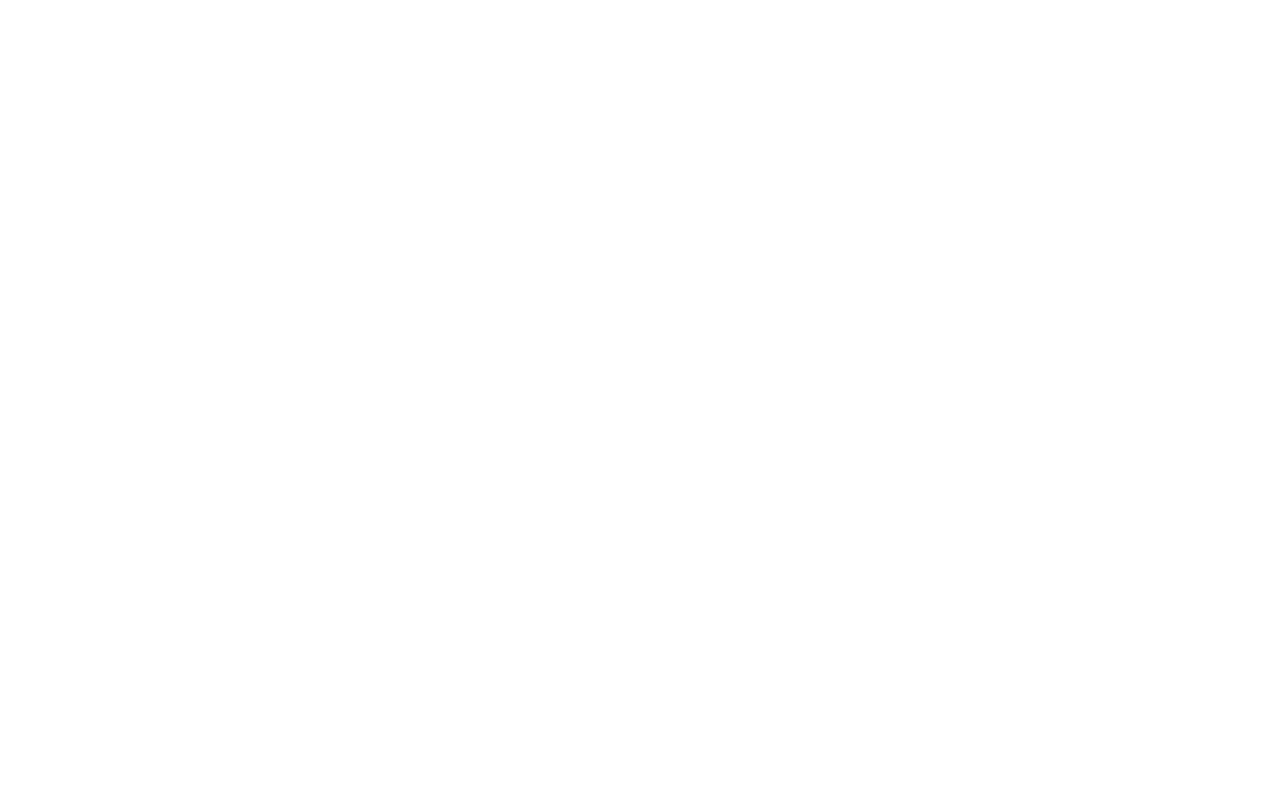
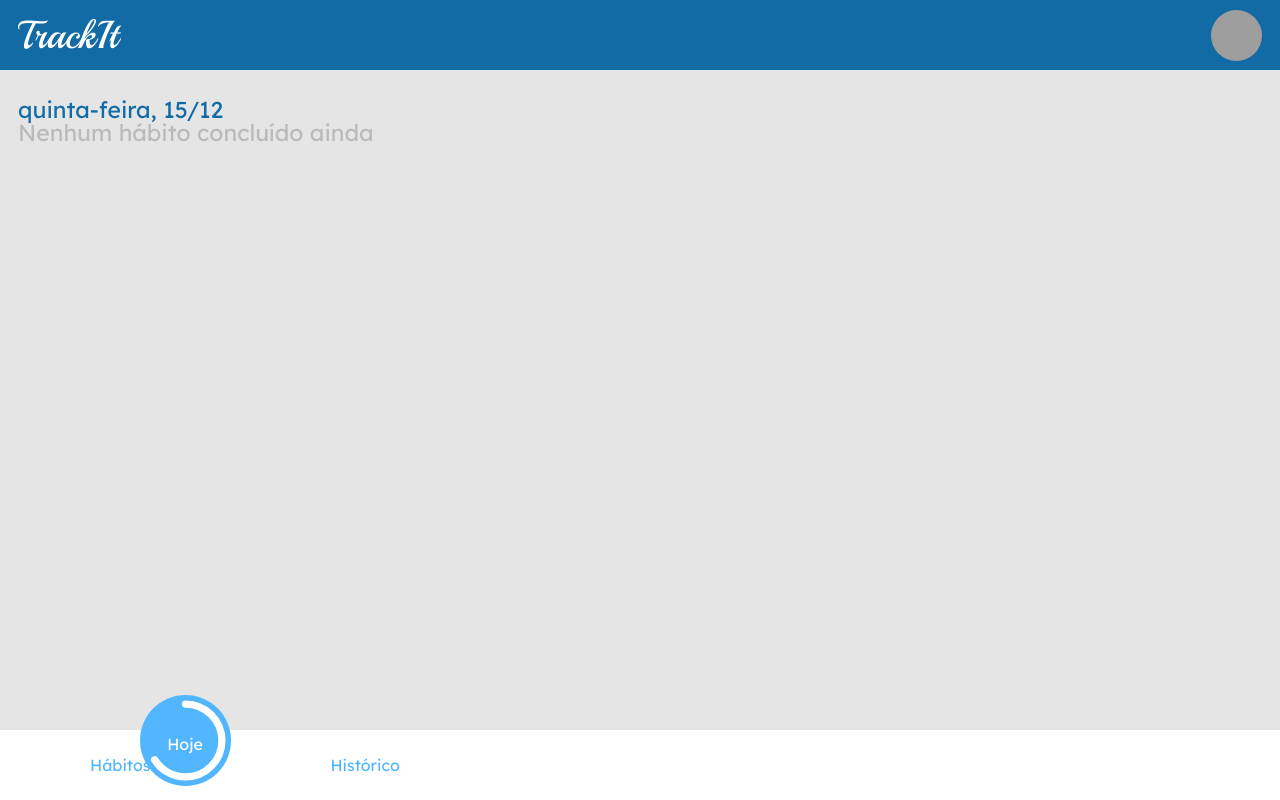
Before and after one commit to ttelmo1/projeto11-trackit, a React (Create React App) app: page /hoje in a window 1280 px wide. Before the commit this address had no page. Built offline with nearby package versions, Linux system fonts and the light colour scheme; grey boxes are pictures that could not be loaded.

Commit message:
Pagina de hoje

```diff
--- a/package.json
+++ b/package.json
@@ -7,6 +7,7 @@
     "@testing-library/react": "^13.4.0",
     "@testing-library/user-event": "^13.5.0",
     "axios": "^1.2.1",
+    "dayjs": "^1.11.7",
     "localforage": "^1.10.0",
     "match-sorter": "^6.3.1",
     "react": "^18.2.0",
--- a/src/App.js
+++ b/src/App.js
@@ -3,7 +3,9 @@
 import HabitsPage from "./components/HabitsPage";
 import LoginPage from "./components/LoginPage";
 import SignupPage from "./components/SignupPage";
+import TodayPage from "./components/TodayPage";
 import { GlobalStyle } from "./GlobalStyle";
+import HabitsProvider from "./Providers/HabitsProvider";
 import { UserContext, UserProvider } from "./Providers/UserProvider";
 
 
@@ -14,13 +16,15 @@
     <BrowserRouter>
       <GlobalStyle />
       <UserProvider>
-        <Routes>
-          <Route path="/" element={<LoginPage/>} />
-          <Route path="/cadastro" element={<SignupPage />} />
-          <Route path="/habitos" element={<HabitsPage/>} />
-          {/* <Route path="hoje" element={<TodayPage token={token}/>} /> */}
-          {/* <Route path="historico" element={<HistoryPage token={token}/>}/> */}
-        </Routes>
+        <HabitsProvider>
+          <Routes>
+            <Route path="/" element={<LoginPage />} />
+            <Route path="/cadastro" element={<SignupPage />} />
+            <Route path="/habitos" element={<HabitsPage />} />
+            <Route path="hoje" element={<TodayPage />} />
+            {/* <Route path="historico" element={<HistoryPage token={token}/>}/> */}
+          </Routes>
+        </HabitsProvider>
       </UserProvider>
     </BrowserRouter>
   );
--- a/src/Providers/HabitsProvider.js
+++ b/src/Providers/HabitsProvider.js
@@ -1,5 +1,5 @@
 import axios from "axios";
-import { useContext, useEffect } from "react";
+import { createContext, useContext, useEffect, useState } from "react";
 import { UserContext } from "./UserProvider";
 
 
--- a/src/components/HabitForm.js
+++ b/src/components/HabitForm.js
@@ -8,7 +8,6 @@
 export default function HabitForm(props) {
     const {setFormOpen, setHasHabitExcluded} = props;
     const { currentUser: { token } } = useContext(UserContext);
-
     const [habit, setHabit] = useState({ name: "", days: [] });
 
     function clickCheckbox(a) {
@@ -25,10 +24,6 @@
 
 
     async function saveHabit (habit) {
-        if(habit.name === ""){
-            alert("Digite o nome do hábito")
-            return;
-        }
         if(habit.days.length === 0){
             alert("Selecione pelo menos um dia da semana")
             return;
--- a/src/components/LoginPage.js
+++ b/src/components/LoginPage.js
@@ -17,7 +17,7 @@
         const isLogged = await login(loginInfo);
         // setIsLoading(false);
 
-        isLogged && navigate('/habitos');
+        isLogged && navigate('/hoje');
       };
 
     return (
--- /dev/null
+++ b/src/components/TodayHabit.js
@@ -0,0 +1,72 @@
+import { useContext } from "react";
+import { HabitsContext } from "../Providers/HabitsProvider";
+import { Checkbox } from "react-ionicons";
+import styled from "styled-components";
+
+export default function TodayHabit({todayHabit: { id, name , done , currentSequence, highestSequence }}){
+
+    const { checkHabit, uncheckHabit } = useContext(HabitsContext);
+    console.log(id, name, done, currentSequence, highestSequence)
+
+    async function toggleHabit(){
+        if(done){
+            uncheckHabit(id);
+        }
+        else{
+           checkHabit(id);
+        }
+    }
+
+    return(
+        <TodayHabitContainer>
+            <StyledHabitInfo done={done}>
+                <h2>{name}</h2>
+                <p>Sequência atual: <span>{currentSequence} dias</span></p>
+                <p>Seu recorde: <span>{highestSequence} dias</span></p>
+            </StyledHabitInfo>
+            <Checkbox
+                color = {done? "#8FC549" : "#EBEBEB"}
+                height = "69px"
+                width = "69px"
+                onClick = {toggleHabit}
+                style = {{cursor: "pointer"}}
+            />
+        </TodayHabitContainer>
+    )
+
+
+}
+
+const TodayHabitContainer = styled.div`
+    width: 100%;
+    display: flex;
+    justify-content: space-around;
+
+    min-width: 340px;
+    border-radius: 5px;
+    background-color: #fff;
+`;
+
+const StyledHabitInfo = styled.div`
+    display: flex;
+    flex-direction: column;
+    margin-top: 10px;
+    h2 {
+        font-size: 20px;
+        font-weight: 400;
+        color : #666666;
+        font-family: "Lexend Deca", sans-serif;
+        margin-bottom: 7px;
+    }
+
+    p {
+        font-size: 13px;
+        color: #666666;
+        font-family: "Lexend Deca", sans-serif;
+    }
+
+
+    p > span {
+        color: ${props => props.done? "#8FC549" : "#666666"};
+    }
+`;
--- a/src/components/TodayPage.js
+++ b/src/components/TodayPage.js
@@ -0,0 +1,70 @@
+import { useContext } from "react";
+import styled from "styled-components";
+import TopBar from "./TopBar";
+import { HabitsContext } from "../Providers/HabitsProvider";
+import Footer from "./Footer";
+import TodayHabit from "./TodayHabit";
+import dayjs from 'dayjs';
+import 'dayjs/locale/pt-br';
+
+
+export default function TodayPage(){
+    const { todayHabits } = useContext(HabitsContext);
+    console.log(todayHabits)
+
+    let now = dayjs().locale('pt-br').format('dddd, DD/MM');
+
+    return (
+        <TodayContainer>
+            <TopBar />
+            <HeaderContainer>
+                <h2>{now}</h2>
+                <p>{todayHabits.length === 0 ? 'Nenhum hábito concluído ainda' : `${60} dos hábitos`}</p>
+            </HeaderContainer>
+            <HabitContainer>
+                {todayHabits.map((todayHabit, index) => <TodayHabit todayHabit={todayHabit} key={index} />)}
+            </HabitContainer>
+            <Footer/>
+        </TodayContainer>
+    );
+}
+
+const TodayContainer = styled.div`
+    width: 100%;
+    margin-top: 70px;
+    min-height: calc(100vh - 140px);
+    gap: 28px;
+    padding: 22px 18px;
+
+    display: flex;
+    flex-direction: column;
+    background-color: #e5e5e5;
+    padding: 28px 18px;
+`
+
+const HeaderContainer = styled.div`
+    display: flex;
+    flex-direction: column;
+
+    & > h2 {
+        font-size: 23px;
+        color: #126BA5;
+        font-family: 'Lexend Deca', sans-serif;
+    }
+
+
+    & > p {
+        color: #BABABA;
+        font-size: 23px;
+        font-family: 'Lexend Deca', sans-serif;
+    }
+
+`
+
+const HabitContainer = styled.div`
+    width: 100%;
+    display: flex;
+    flex-direction: column;
+    background-color: #fff;
+    border-radius: 5px;
+`
```
Also changed, not shown: 1 other file (tests, documents, lock files or other folders).
